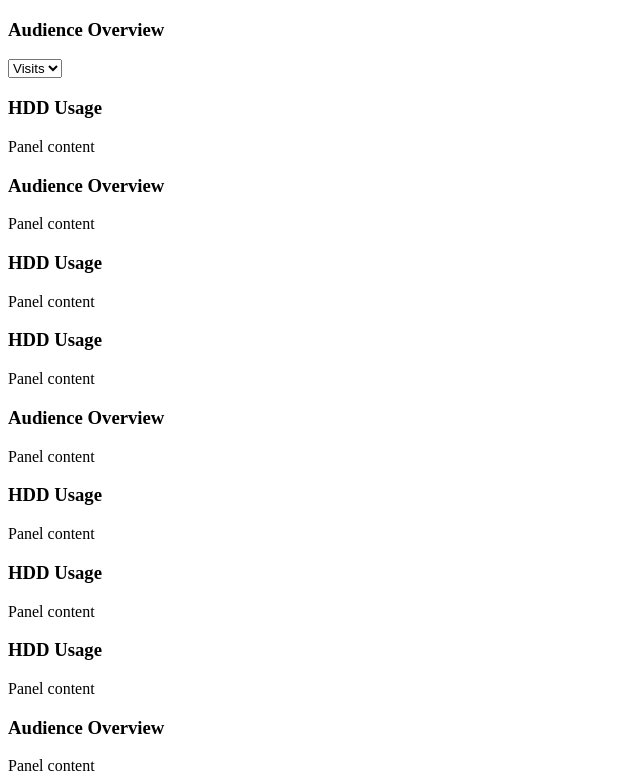
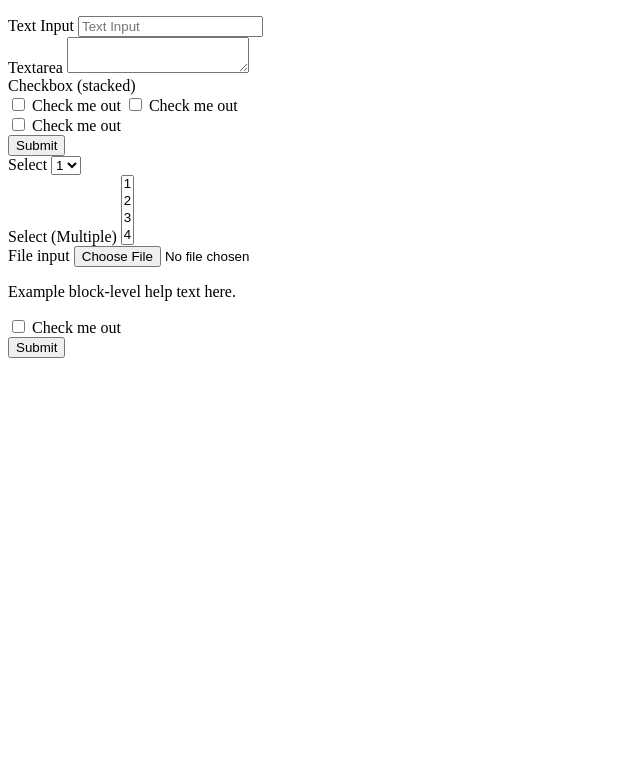
Before and after one commit to dhanyalvian/MinimAlis, a PHP site: template application/views/forms/basic_forms_view.php in a window 1280 px wide. Shown: the part 169-952 px from the top of the page, without its empty margins (0-640 px from the left). After the commit the page ends 527 px from the top, so only its background shows below. Run offline with PHP 8.4, Linux system fonts and the light colour scheme; the template is opened without the code that fills it, so the values that code supplies are empty.

Commit message:
- add form basic page

```diff
--- a/application/views/container.php
+++ b/application/views/container.php
@@ -36,7 +36,7 @@
                             <li class="<?php echo $_navActive; ?>">
                                 <a href="<?php echo $_navUrl; ?>">
                                     <?php if ($_navIcon): ?>
-                                        <span class="fa <?php echo $_navIcon; ?> glyphicon-left"></span>
+                                        <span class="fa <?php echo $_navIcon; ?> icon-left"></span>
                                     <?php endif; ?>
                                     <?php echo $_navTitle; ?>
                                 </a>
--- a/application/views/forms/basic_forms_view.php
+++ b/application/views/forms/basic_forms_view.php
@@ -1,194 +1,83 @@
 <div class="row-panel">
-    <div class="col-sm-6 panel-left panel-theme">
-        <div class="panel panel-default">
-            <div class="panel-heading">
-                <h3 class="panel-title">
-                    <div class="pull-left">
-                        <span class="fa fa-bar-chart-o glyphicon-left"></span>
-                        Audience Overview
-                    </div>
-                    <div class="pull-right">
-                        <a class=""><span class="fa fa-refresh glyphicon-right"></span></a>
-                        <a class=""><span class="fa fa-angle-down glyphicon-right"></span></a>
-                    </div>
-                    <div class="clearfix"></div>
-                </h3>
+    <div class="col-sm-6 panel-left">
+        <form role="form">
+            <div class="form-group">
+                <label for="textInput">Text Input</label>
+                <input type="text" class="form-control" id="textInput" placeholder="Text Input" />
             </div>
 
-            <div class="panel-body">
-                <div>
-                    <div class="pull-left">
-                        <select class="form-control">
-                            <option value="">Visits</option>
-                        </select>
+            <div class="form-group">
+                <label for="textArea">Textarea</label>
+                <textarea class="form-control" id="textArea"></textarea>
+            </div>
+
+            <!--div class="form-group">
+                <label for="select">File input</label>
+                <input type="file" id="exampleInputFile" />
+                <p class="help-block">Example block-level help text here.</p>
+            </div-->
+
+            <div class="row">
+                <div class="col-lg-4">
+                    Checkbox (stacked)
+                    <div class="checkbox">
+                        <label><input type="checkbox" /> Check me out</label>
+                        <label><input type="checkbox" /> Check me out</label>
+                    </div>
+                </div>
+
+                <div class="col-lg-4">
+                    <div class="checkbox">
+                        <label>
+                            <input type="checkbox" /> Check me out
+                        </label>
                     </div>
                 </div>
             </div>
-        </div>
+
+            <button type="submit" class="btn btn-default">Submit</button>
+        </form>
     </div>
 
     <div class="col-sm-6 panel-right">
-        <div class="panel panel-default">
-            <div class="panel-heading">
-                <h3 class="panel-title">
-                    <span class="glyphicon glyphicon-signal glyphicon-left"></span>
-                    HDD Usage
-                    <span class="glyphicon glyphicon-collapse-down glyphicon-right pull-right"></span>
-                    <a class=""><span class="fa fa-angle-down glyphicon-right"></span></a>
-                </h3>
+        <form role="form">
+            <div class="form-group">
+                <label for="select">Select</label>
+                <select class="form-control" id="select">
+                    <option>1</option>
+                    <option>2</option>
+                    <option>3</option>
+                    <option>4</option>
+                    <option>5</option>
+                </select>
             </div>
 
-            <div class="panel-body">
-                Panel content
+            <div class="form-group">
+                <label for="selectMultiple">Select (Multiple)</label>
+                <select multiple class="form-control" id="selectMultiple">
+                    <option>1</option>
+                    <option>2</option>
+                    <option>3</option>
+                    <option>4</option>
+                    <option>5</option>
+                </select>
             </div>
-        </div>
+
+            <div class="form-group">
+                <label for="exampleInputFile">File input</label>
+                <input type="file" id="exampleInputFile" />
+                <p class="help-block">Example block-level help text here.</p>
+            </div>
+
+            <div class="checkbox">
+                <label>
+                    <input type="checkbox" /> Check me out
+                </label>
+            </div>
+
+            <button type="submit" class="btn btn-default">Submit</button>
+        </form>
     </div>
 
     <div class="clearfix"></div>
 </div>
-
-<div class="row-panel">
-    <div class="col-sm-4 panel-left">
-        <div class="panel panel-default">
-            <div class="panel-heading">
-                <h3 class="panel-title">
-                    <span class="fa fa-bar-chart-o glyphicon-left"></span>
-                    Audience Overview
-                    <div class="pull-right">
-                        <a class=""><span class="fa fa-angle-down glyphicon-right"></span></a>
-                    </div>
-                </h3>
-            </div>
-
-            <div class="panel-body">
-                Panel content
-            </div>
-        </div>
-    </div>
-
-    <div class="col-sm-4 panel-center">
-        <div class="panel panel-default">
-            <div class="panel-heading">
-                <h3 class="panel-title">
-                    <span class="glyphicon glyphicon-signal glyphicon-left"></span>
-                    HDD Usage
-                    <a class=""><span class="fa fa-angle-down glyphicon-right"></span></a>
-                </h3>
-            </div>
-
-            <div class="panel-body">
-                Panel content
-            </div>
-        </div>
-    </div>
-
-    <div class="col-sm-4 panel-right">
-        <div class="panel panel-default">
-            <div class="panel-heading">
-                <h3 class="panel-title">
-                    <span class="glyphicon glyphicon-signal glyphicon-left"></span>
-                    HDD Usage
-                    <span class="glyphicon glyphicon-collapse-down glyphicon-right pull-right"></span>
-                </h3>
-            </div>
-
-            <div class="panel-body">
-                Panel content
-            </div>
-        </div>
-    </div>
-
-    <div class="clearfix"></div>
-</div>
-
-<div class="row-panel">
-    <div class="col-sm-3 panel-left panel-theme">
-        <div class="panel panel-default">
-            <div class="panel-heading">
-                <h3 class="panel-title">
-                    <span class="fa fa-bar-chart-o glyphicon-left"></span>
-                    Audience Overview
-                    <div class="pull-right">
-                        <a class=""><span class="fa fa-angle-down glyphicon-right"></span></a>
-                    </div>
-                </h3>
-            </div>
-
-            <div class="panel-body">
-                Panel content
-            </div>
-        </div>
-    </div>
-
-    <div class="col-sm-3 panel-center">
-        <div class="panel panel-default">
-            <div class="panel-heading">
-                <h3 class="panel-title">
-                    <span class="glyphicon glyphicon-signal glyphicon-left"></span>
-                    HDD Usage
-                    <span class="glyphicon glyphicon-collapse-down glyphicon-right pull-right"></span>
-                </h3>
-            </div>
-
-            <div class="panel-body">
-                Panel content
-            </div>
-        </div>
-    </div>
-
-    <div class="col-sm-3 panel-center">
-        <div class="panel panel-default">
-            <div class="panel-heading">
-                <h3 class="panel-title">
-                    <span class="glyphicon glyphicon-signal glyphicon-left"></span>
-                    HDD Usage
-                    <span class="glyphicon glyphicon-collapse-down glyphicon-right pull-right"></span>
-                </h3>
-            </div>
-
-            <div class="panel-body">
-                Panel content
-            </div>
-        </div>
-    </div>
-
-    <div class="col-sm-3 panel-right">
-        <div class="panel panel-default">
-            <div class="panel-heading">
-                <h3 class="panel-title">
-                    <span class="glyphicon glyphicon-signal glyphicon-left"></span>
-                    HDD Usage
-                    <span class="glyphicon glyphicon-collapse-down glyphicon-right pull-right"></span>
-                </h3>
-            </div>
-
-            <div class="panel-body">
-                Panel content
-            </div>
-        </div>
-    </div>
-
-    <div class="clearfix"></div>
-</div>
-
-<div class="row-panel">
-    <div class="col-sm-12 panel-full">
-        <div class="panel panel-default">
-            <div class="panel-heading">
-                <h3 class="panel-title">
-                    <span class="fa fa-bar-chart-o glyphicon-left"></span>
-                    Audience Overview
-                    <div class="pull-right">
-                        <a class=""><span class="fa fa-angle-down glyphicon-right"></span></a>
-                    </div>
-                </h3>
-            </div>
-
-            <div class="panel-body">
-                Panel content
-            </div>
-        </div>
-    </div>
-
-    <div class="clearfix"></div>
-</div>
--- a/application/views/header.php
+++ b/application/views/header.php
@@ -122,7 +122,7 @@
                     <ul class="nav navbar-nav navbar-right">
                         <li class="dropdown">
                             <a data-toggle="dropdown" class="dropdown-toggle" href="#">
-                                <span class="glyphicon glyphicon-user glyphicon-left"></span>
+                                <span class="glyphicon glyphicon-user icon-left"></span>
                                 <?php $user_fullname = 'Dzaky Nazran Alfian'; //hardcode ?>
                                 <?php echo $user_fullname; ?>
                                 <b class="caret"></b>
```
Also changed, not shown: application/views/components/glyphicons_view.php (+22 -22 lines), application/views/dashboard_view.php (+24 -24 lines), assets/css/styles.css (+16 -4 lines), dashboard.php (+22 -22 lines), forms/basics.php (+19 -19 lines), header.php (+13 -13 lines), index.html (+20 -20 lines).
